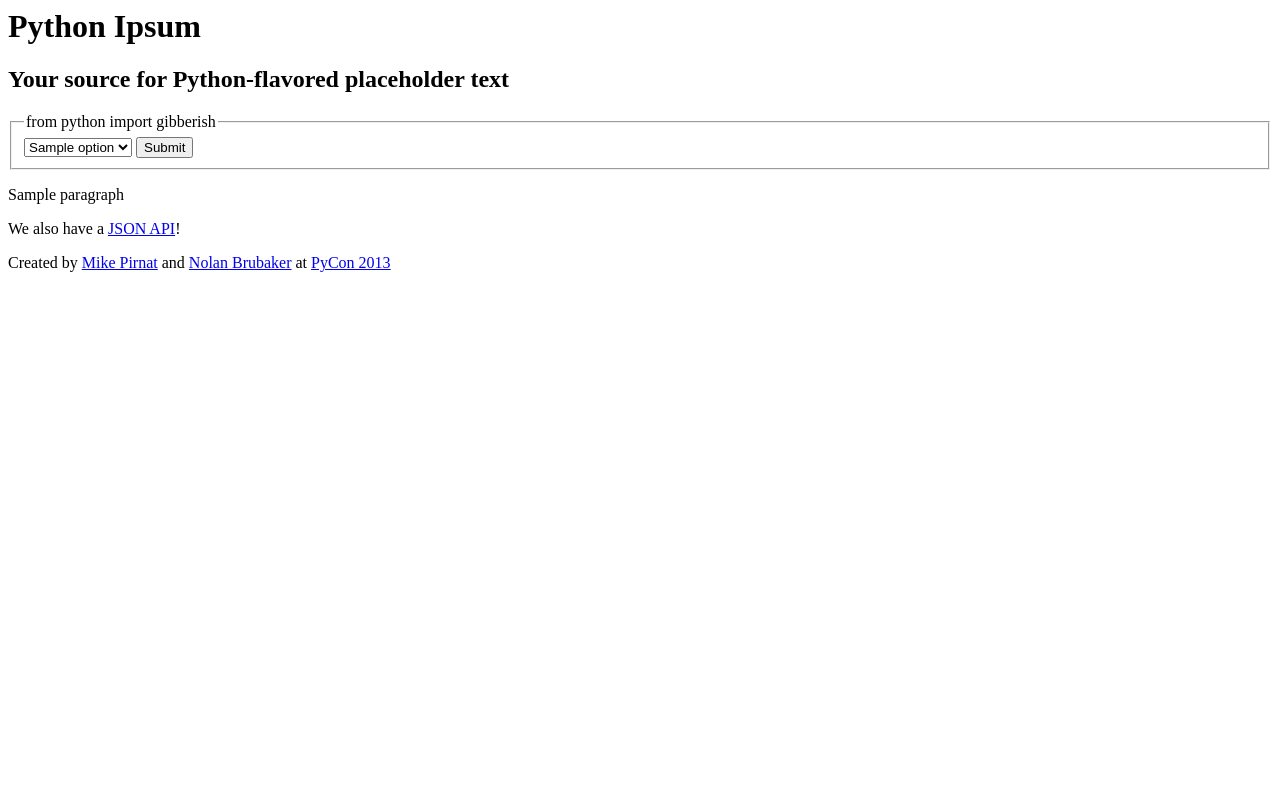
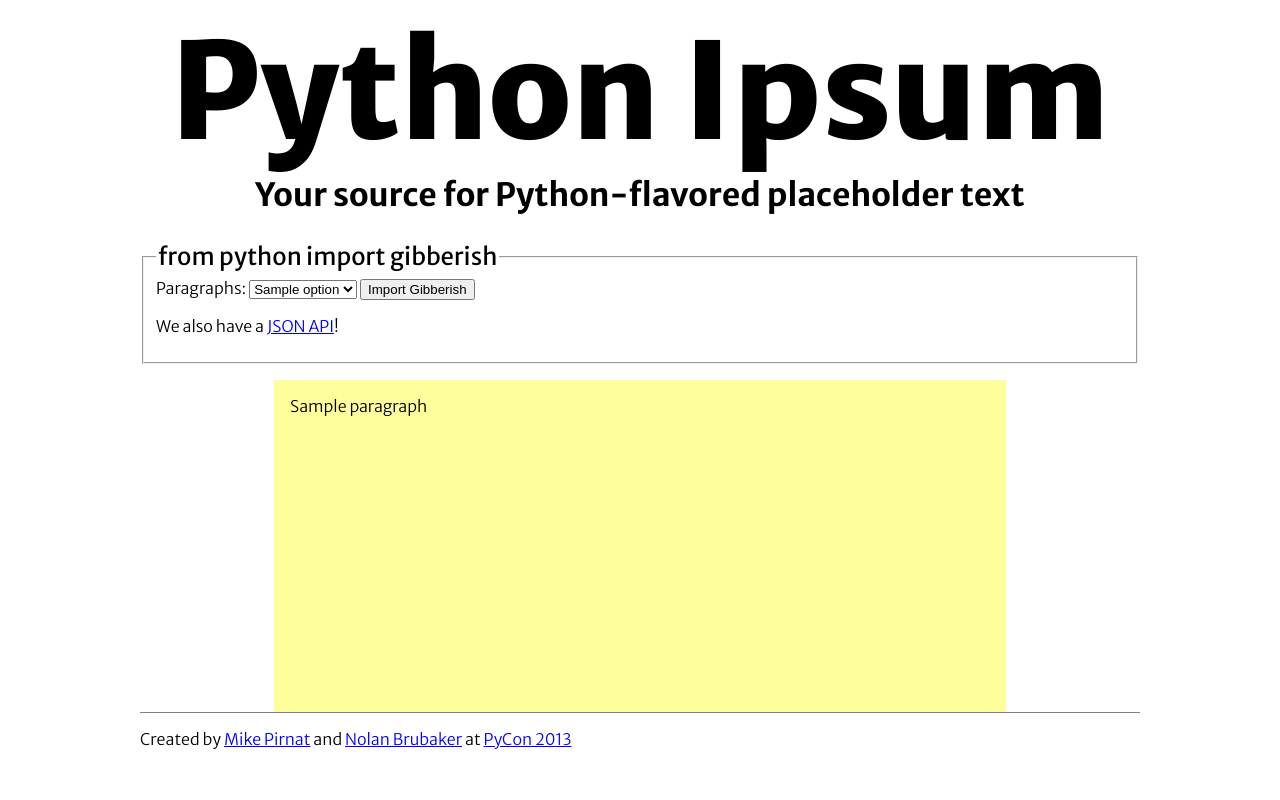
Before and after one commit to mpirnat/pythonipsum-site, a Flask app: template src/templates/index.html in a window 1280 px wide. Run offline with Flask 2, Linux system fonts and the light colour scheme; the template is opened without the code that fills it: most values are stand-ins (such as "Sample title", 1, 10 or a date in 2020).

Commit message:
Styles, yo

```diff
--- /dev/null
+++ b/src/static/style.css
@@ -0,0 +1,52 @@
+#page {
+    margin: auto;
+    width: 1000px;
+    font-family: 'Merriweather Sans', sans-serif;
+    font-weight: 300;
+}
+
+a, a:visited {
+    color: blue;
+}
+
+h1, h2 {
+    font-family: 'Merriweather Sans', sans-serif;
+    text-align: center;
+}
+
+h1 {
+    font-weight: 800;
+    font-size: 100pt;
+    margin-bottom: -0.2em;
+}
+
+h2 {
+    font-weight: 700;
+    font-size: 24pt;
+}
+
+legend {
+    font-family: 'Merriweather Sans', sans-serif;
+    font-weight: 400;
+    font-size: 18pt;
+}
+
+article {
+    width: 700px;
+    height: 300px;
+    margin: auto;
+    overflow: scroll;
+    background-color: #FEFF9A;
+    padding: 1em;
+}
+article p:first-child {
+    margin-top: 0;
+}
+
+article p:last-child {
+    margin-bottom: 0;
+}
+
+footer {
+    border-top: 1px solid grey;
+}
--- a/src/templates/index.html
+++ b/src/templates/index.html
@@ -1,8 +1,11 @@
 <html>
 <head>
 <title>Python Ipsum</title>
+<link href="http://fonts.googleapis.com/css?family=Merriweather+Sans:700,800,400,300" rel="stylesheet" type="text/css">
+<link href="/static/style.css" rel="stylesheet" type="text/css">
 </head>
 <body>
+    <div id="page">
         <hgroup>
             <h1>Python Ipsum</h1>
             <h2>Your source for Python-flavored placeholder text</h2>
@@ -11,6 +14,7 @@
         <form method="GET">
             <fieldset>
                 <legend>from python import gibberish</legend>
+                <label for="num_paragraphs">Paragraphs:</label>
                 <select name="num_paragraphs">
                     {% for option in paragraph_options %}
                     <option
@@ -20,8 +24,14 @@
                     >{{option}}</option>
                     {% endfor %}
                 </select>
-            <input type="submit">
+                <input type="submit" value="Import Gibberish">
+
+            <aside>
+                <p>We also have a <a href="{{ api_url }}?num_paragraphs=1">JSON API</a>!</p>
+            </aside>
+
             </fieldset>
+
         </form>
 
         <article>
@@ -30,15 +40,12 @@
         {% endfor %}
         </article>
 
-    <aside>
-        <p>We also have a <a href="{{ api_url }}?num_paragraphs=1">JSON API</a>!</p>
-    </aside>
 
         <footer>
             <p>Created by <a href="http://mike.pirnat.com">Mike Pirnat</a>
             and <a href="https://twitter.com/palendae">Nolan Brubaker</a>
             at <a href="http://us.pycon.org/2013">PyCon 2013</a></p>
         </footer>
-
+    </div>
 </body>
 </html>
```
Lines whose indentation alone changed are shown as unchanged.
